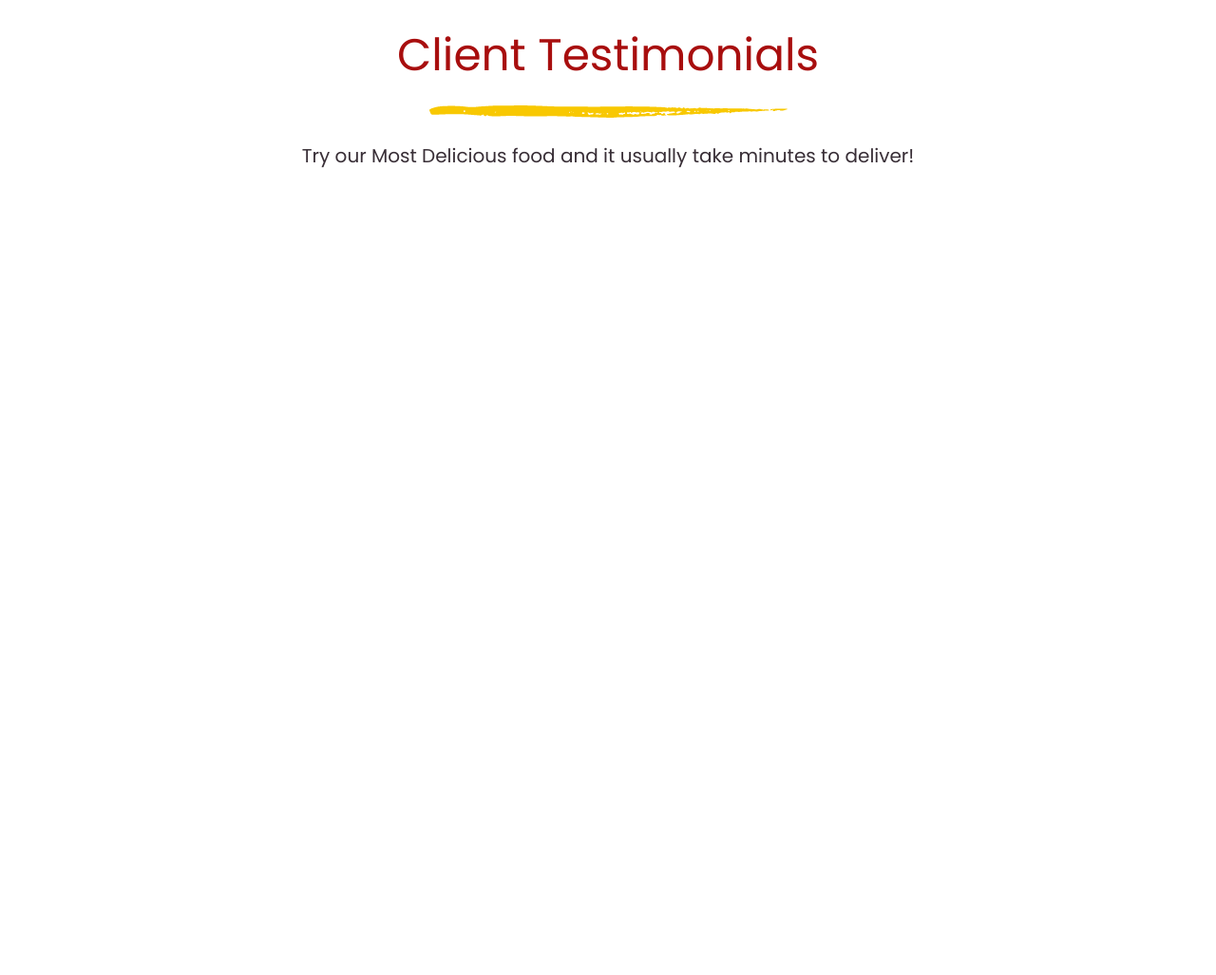
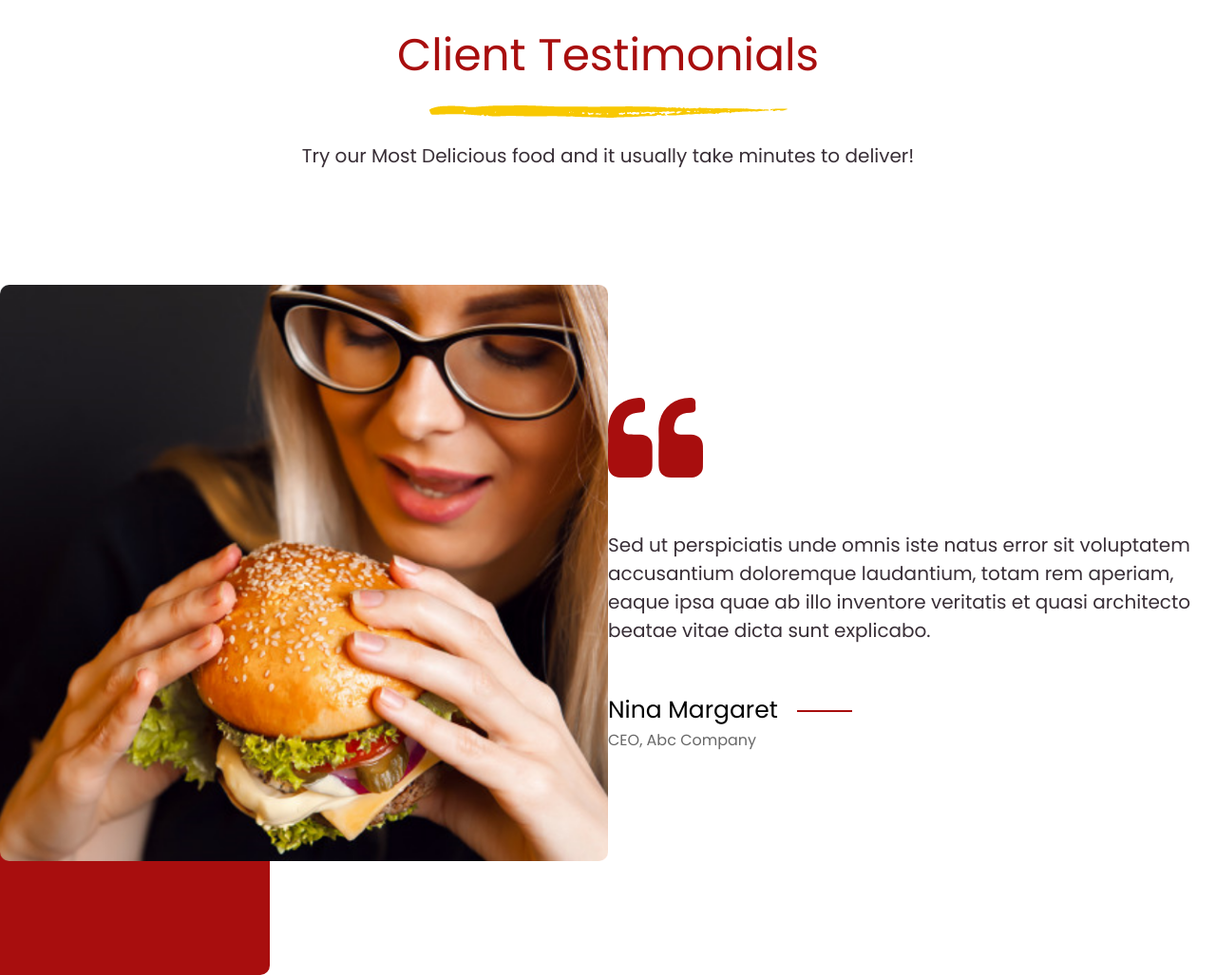
Before and after one commit to Nikoloz909/restaurant-template, a plain HTML site: page index.html in a window 1280 px wide. Shown: the part 4999-6026 px from the top of the page at 95% size. Before the commit the page ends 5299 px from the top, so only its background shows below. Drawn offline with Linux system fonts and the light colour scheme.

Commit message:
end of section-06

```diff
--- a/css/style.css
+++ b/css/style.css
@@ -430,4 +430,63 @@
     color: #382E36;
 
 }
+.sec-06-pictre-block{
+    justify-content: space-between;
+}
+.sec-06-left-box{
+    max-width: 670px;
+    width: 100%;
+    height: auto;
+}
+.sec-06-left-img{
+    width: 100%;
+}
+.sec-06-div{
+    max-width: 444px;
+    width: 100%;
+    height: 363px;
+    background-color: #A80E0E;
+    border-radius: 10px;
+    top: 60%;
+    left: -25%;
+    z-index: -1;
+    margin-bottom: 120px;
+}
+.sec-06-right-box{
+    max-width: 710px;
+    width: 100%;
+    height: auto;
+    align-self: center;
+
+}
+.sec-06-right-p{
+    font-family: 'Poppins-regular';
+    font-size: 20px;
+    color: #382E36;
+    font-weight: lighter;
+    margin: 56px 0;
+    line-height: initial;
+}
+.spna-01-h3{
+    font-family: 'Poppins-regular';
+    font-weight: lighter;
+    color: #000;
+    font-size: 25px;
+    margin-bottom: 12px;
+}
+.span-01-p{
+    font-family: 'Poppins-regular';
+    font-weight: lighter;
+    font-size: 16px;
+    color: #686868;
+}
+.spna-01-h3::after{
+    content: '';
+    width: 58px;
+    height: 2px;
+    background-color:#A80E0E;
+    display: inline-block;
+    vertical-align: middle;
+    margin-left: 20px;
+}
 /* section-06 end  */
--- a/index.html
+++ b/index.html
@@ -291,7 +291,26 @@
 
         </div>
 
+        <div class="sec-06-pictre-block container d-flex">
+            <div class="sec-06-left-box relative">
+                <img class="sec-06-left-img" src="img/beautiful-young-healthy-woman-holds-tasty-big-burger-with-beef-cutlet-concept-nourishing-food_152625-788.png" alt="image">
+                <div class="sec-06-div absolute"></div>
+            </div>
+            <div class="sec-06-right-box">
+                <img src="img/Group 1346.svg" alt="img">
+                <p class="sec-06-right-p">
+                    Sed ut perspiciatis unde omnis iste natus error sit voluptatem accusantium doloremque
+                    laudantium, totam rem aperiam, eaque ipsa quae ab illo inventore veritatis et quasi architecto
+                     beatae vitae dicta sunt explicabo.
 
+                </p>
+                <span class="span-01">
+                        <h3 class="spna-01-h3">Nina Margaret</h3>
+                        <span class="divider"></span>
+                        <p class="span-01-p">CEO, Abc Company</p>
+                </span>
+            </div>
+        </div>
 
     </section>
 
```
Also changed, not shown: img/Group 1346.svg (added), img/beautiful-young-healthy-woman-holds-tasty-big-burger-with-beef-cutlet-concept-nourishing-food_152625-788.png (added).
